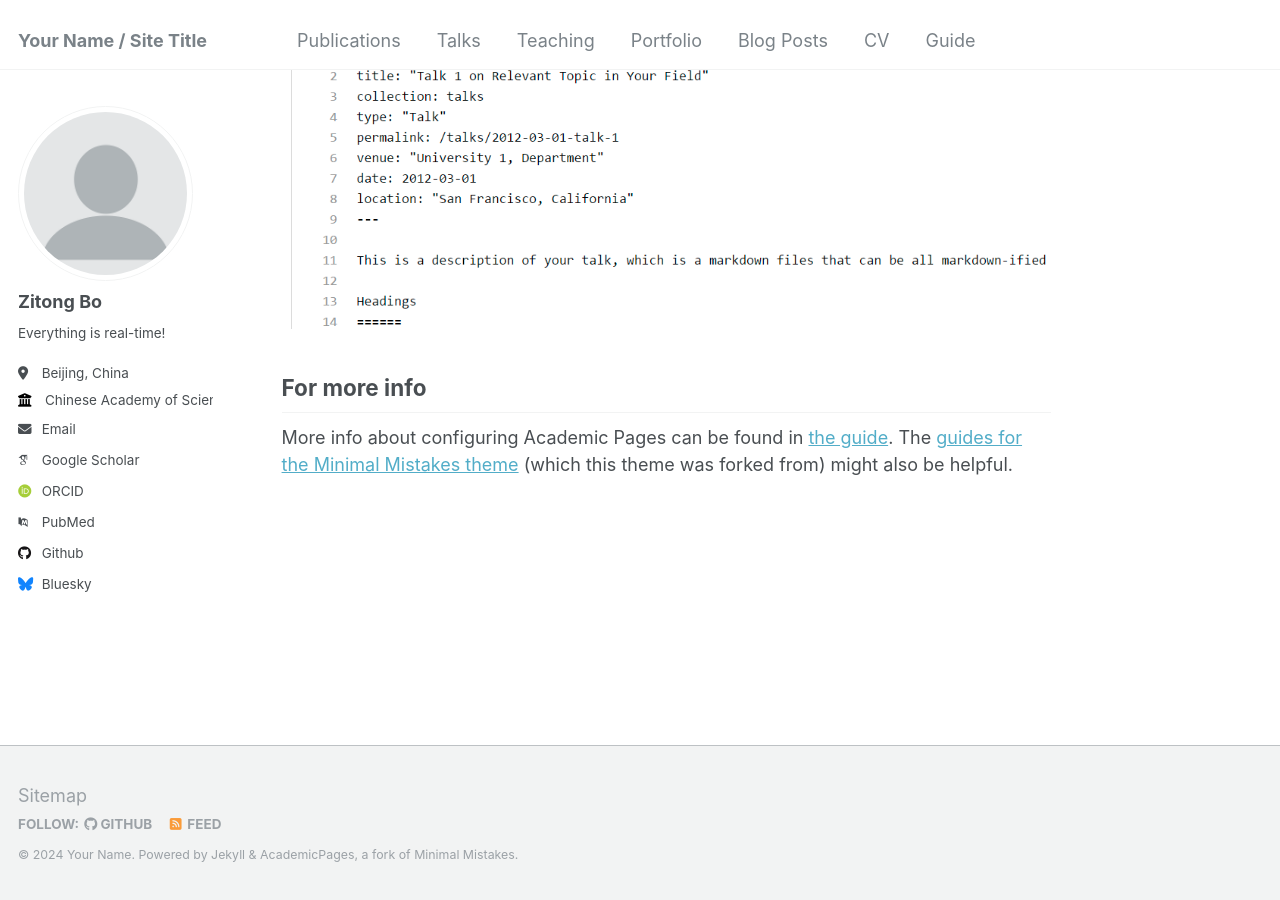
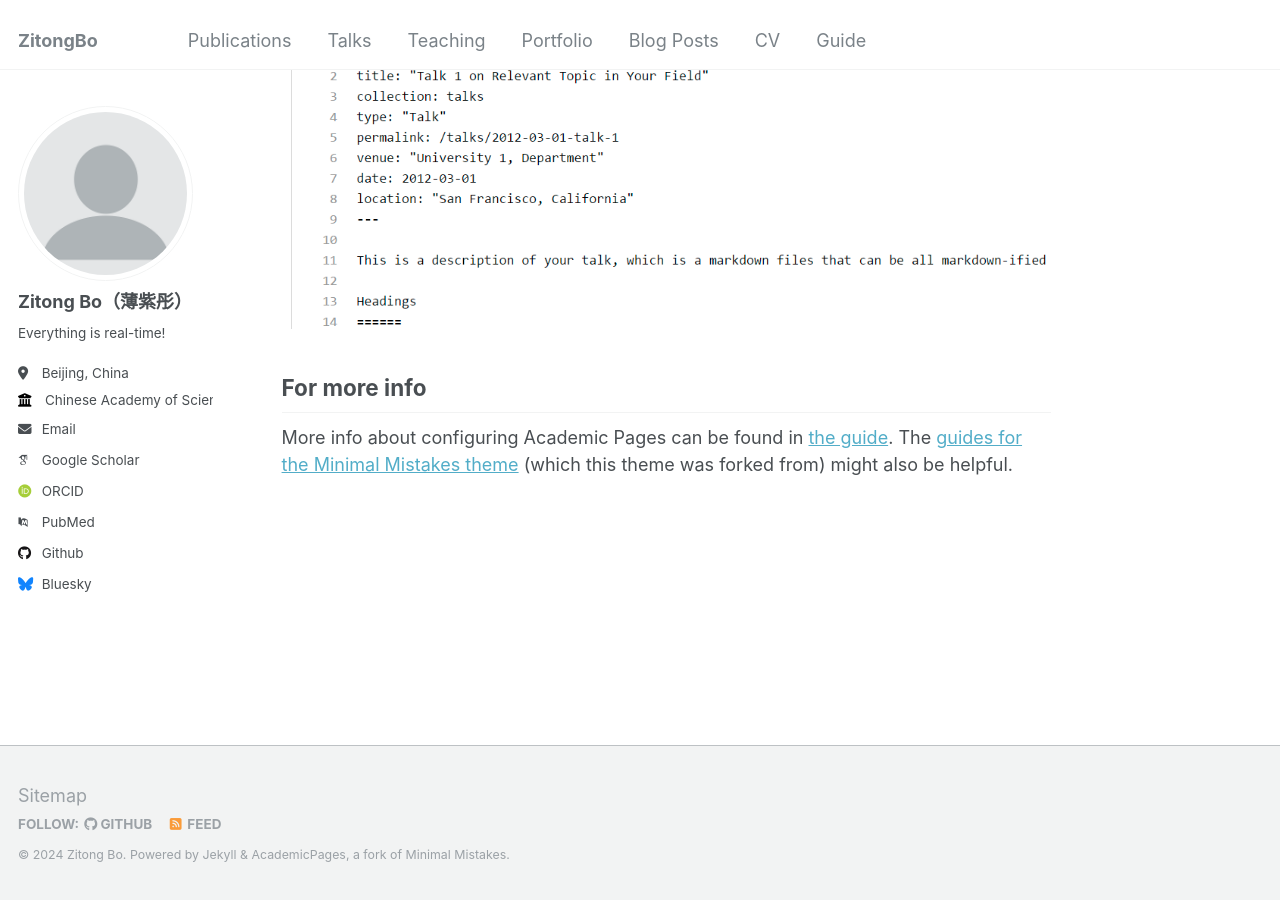
Before and after one commit to ZitongBo/ZitongBo.github.io, a Jekyll site: the page built from _pages/about.md, in a window 1280 px wide and 900 px high, scrolled down 535 px. Built offline with Jekyll 4.4.1, drawn with Linux system fonts in a browser that asks for light colours; some web fonts are replaced.

Commit message:
Update _config.yml

```diff
--- a/_config.yml
+++ b/_config.yml
@@ -8,13 +8,13 @@
 
 # Basic Site Settings
 locale                   : "en-US"
-title                    : "Your Name / Site Title"
+title                    : "ZitongBo"
 title_separator          : "-"
-name                     : &name "Your Name"
+name                     : &name "Zitong Bo"
 description              : &description "personal description"
-url                      : https://academicpages.github.io # the base hostname & protocol for your site e.g. "https://mmistakes.github.io"
+url                      : https://zitongbo.github.io # the base hostname & protocol for your site e.g. "https://mmistakes.github.io"
 baseurl                  : "" # the subpath of your site, e.g. "/blog"
-repository               : "academicpages/academicpages.github.io"
+repository               : "zitongbo/zitongbo.github.io"
 
 # Site Author - The following control what appear as part of the author content on the side bar.
 #               If a field is blank the icon and link will not appear, otherwise it will be shown.
@@ -22,7 +22,7 @@ repository               : "academicpages/academicpages.github.io"
 author:
   # Biographic information
   avatar           : "profile.png"
-  name             : "Zitong Bo"
+  name             : "Zitong Bo（薄紫彤）"
   pronouns         : # example: "she/her"
   bio              : "Everything is real-time!"
   location         : "Beijing, China"
```
